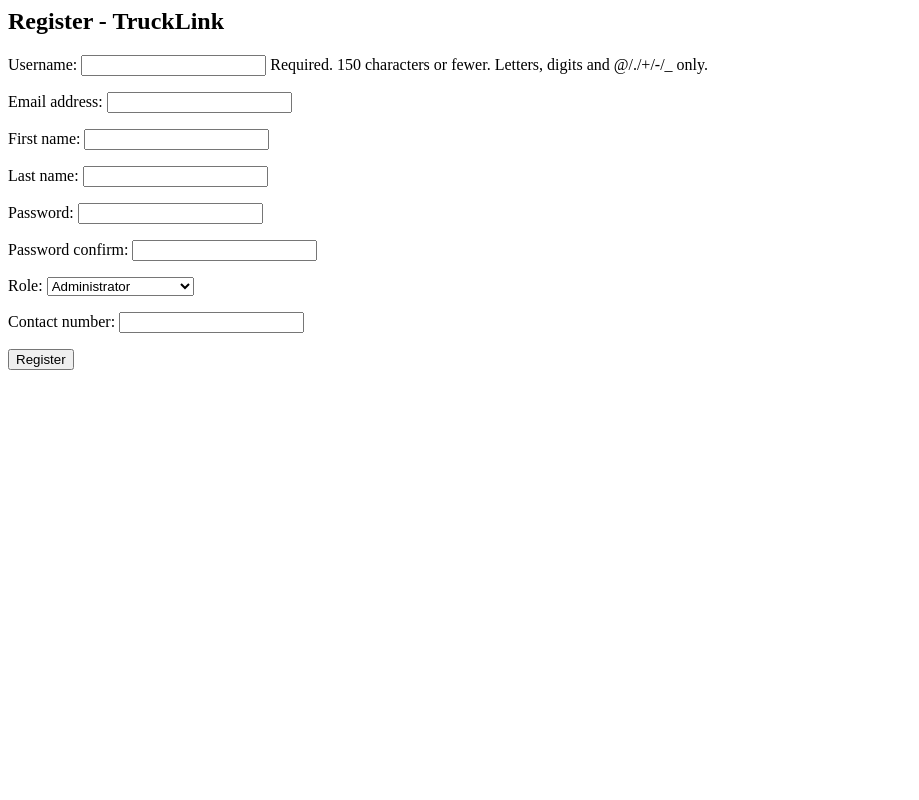
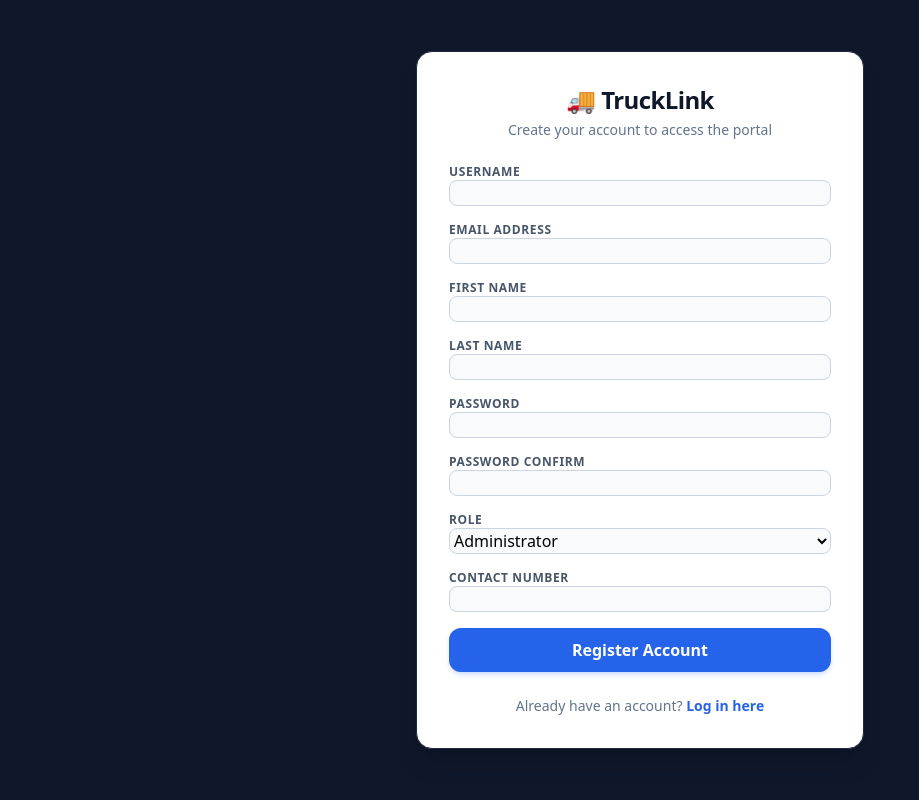
Before and after one commit to vincemiguelllanos/TruckLink-Llanos-VinceMiguel-G8, a Django app: page /accounts/register/ in a window 1280 px wide. Shown: the whole page, without its empty margins (0-919 px from the left). Run offline with Django 5.2, Linux system fonts and the light colour scheme; some libraries are stand-ins or nearby versions.

Commit message:
UI: Add Css Stylings for login register and profile

```diff
--- a/accounts/templates/accounts/register.html
+++ b/accounts/templates/accounts/register.html
@@ -1,6 +1,62 @@
-<h2>Register - TruckLink</h2>
-<form method="POST">
-    {% csrf_token %}
-    {{ form.as_p }}
-    <button type="submit">Register</button>
-</form>
+<!DOCTYPE html>
+<html lang="en">
+<head>
+    <meta charset="UTF-8">
+    <title>Register | TruckLink</title>
+    <script src="https://cdn.tailwindcss.com"></script>
+    <style>
+        input, select, textarea {
+            width: 100%;
+            padding: 0.625rem 0.875rem;
+            border: 1px solid #cbd5e1;
+            border-radius: 0.5rem;
+            margin-top: 0.25rem;
+            font-size: 0.875rem;
+            background-color: #f8fafc;
+        }
+        input:focus, select:focus, textarea:focus {
+            outline: none;
+            border-color: #2563eb;
+            box-shadow: 0 0 0 3px rgba(37, 99, 235, 0.1);
+            background-color: #ffffff;
+        }
+    </style>
+</head>
+<body class="bg-slate-900 min-h-screen flex items-center justify-center px-4 py-8">
+    <div class="max-w-md w-full bg-white rounded-2xl shadow-xl p-8 border border-slate-800">
+        <div class="text-center mb-6">
+            <h1 class="text-2xl font-extrabold text-slate-900 tracking-tight">🚚 TruckLink</h1>
+            <p class="text-slate-500 text-sm mt-1">Create your account to access the portal</p>
+        </div>
+
+        {% if messages %}
+            {% for message in messages %}
+                <div class="mb-4 p-3 bg-emerald-50 border border-emerald-200 text-emerald-700 text-sm rounded-lg">
+                    {{ message }}
+                </div>
+            {% endfor %}
+        {% endif %}
+
+        <form method="POST" class="space-y-4">
+            {% csrf_token %}
+            {{ form.non_field_errors }}
+            {% for field in form %}
+                <div>
+                    <label class="block text-xs font-semibold uppercase tracking-wider text-slate-600">{{ field.label }}</label>
+                    {{ field }}
+                    {% if field.errors %}
+                        <p class="text-red-500 text-xs mt-1">{{ field.errors.0 }}</p>
+                    {% endif %}
+                </div>
+            {% endfor %}
+            <button type="submit" class="w-full bg-blue-600 hover:bg-blue-700 text-white font-semibold py-2.5 rounded-xl transition duration-200 shadow-md shadow-blue-500/20 mt-2">
+                Register Account
+            </button>
+        </form>
+
+        <p class="text-center text-sm text-slate-500 mt-6">
+            Already have an account? <a href="{% url 'login' %}" class="text-blue-600 hover:underline font-semibold">Log in here</a>
+        </p>
+    </div>
+</body>
+</html>
```
Also changed, not shown: accounts/templates/accounts/login.html (added, +62 -0 lines), accounts/templates/accounts/profile.html (added, +60 -0 lines).
